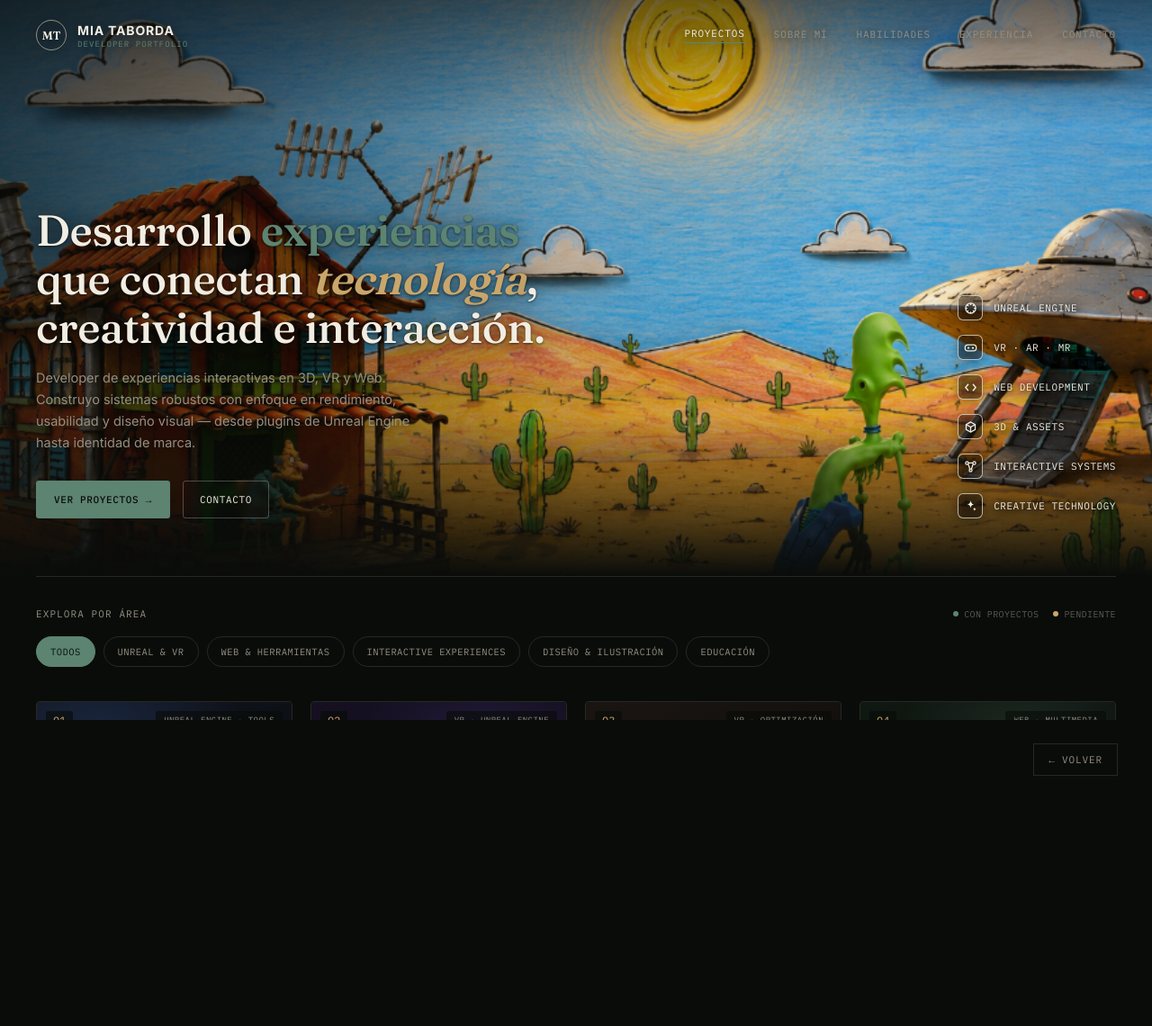
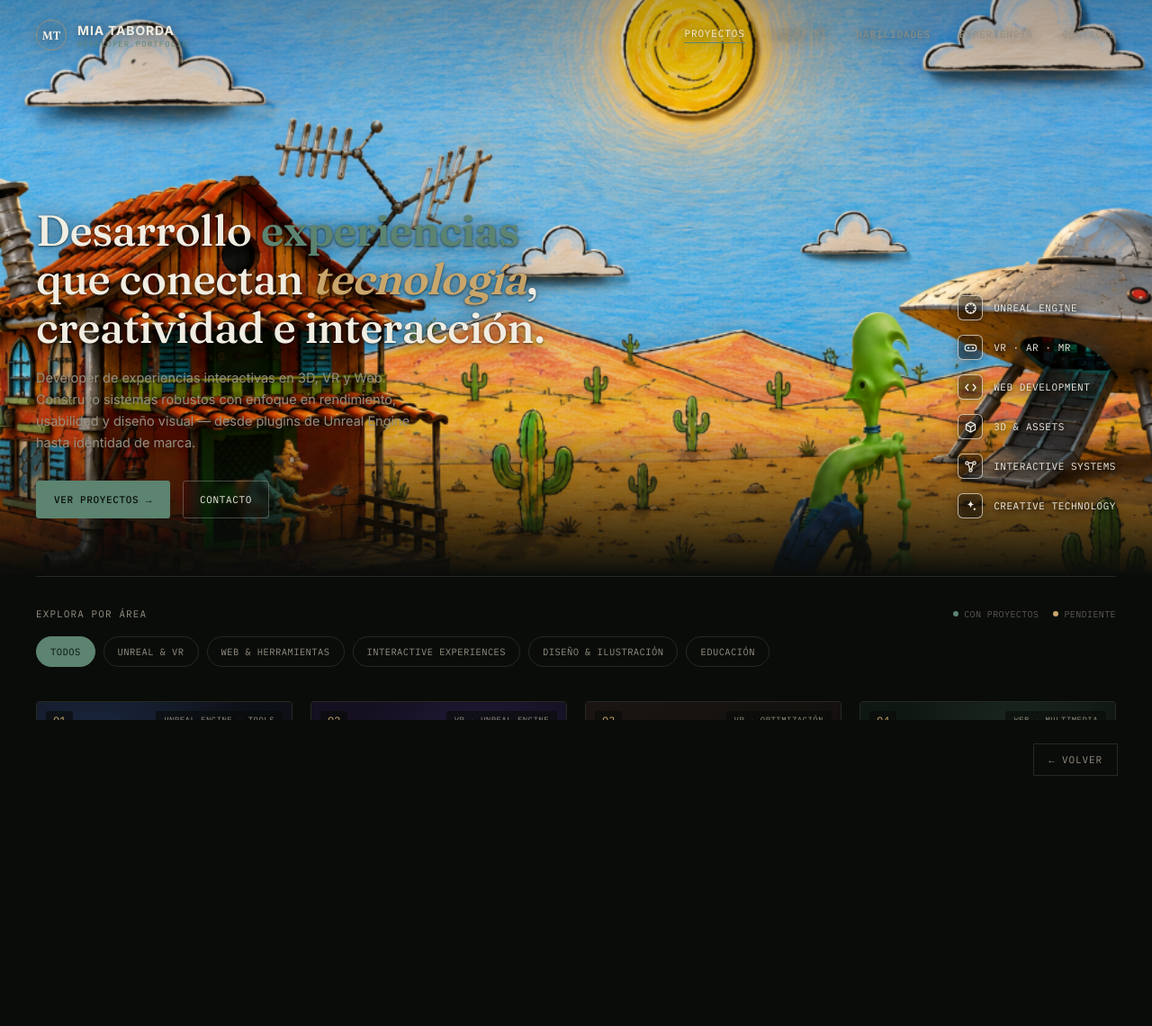
Before and after one commit to MiaTMon/portafolio, a plain HTML site: page index.html in a window 1280 px wide. Shown: the top 1140 px of the page at 90% size. Drawn offline with Linux system fonts and the light colour scheme.

Commit message:
Update index.html

```diff
--- a/index.html
+++ b/index.html
@@ -68,9 +68,7 @@ nav.main-nav a:hover, nav.main-nav a.active{ color:var(--ink); border-bottom:1px
 }
 .hero-bg-scrim{
   position:absolute; inset:0; z-index:2;
-  background:
-    linear-gradient(90deg, rgba(10,12,10,.72) 0%, rgba(10,12,10,.45) 25%, rgba(10,12,10,.15) 50%, rgba(10,12,10,.03) 75%, rgba(10,12,10,.08) 100%),
-    linear-gradient(to bottom, rgba(10,12,10,0.55) 0%, transparent 22%, transparent 72%, var(--bg) 100%);
+  background: linear-gradient(to bottom, rgba(10,12,10,0.25) 0%, transparent 20%, transparent 74%, var(--bg) 100%);
 }
 
 .hero-content{ position:relative; z-index:3; display:flex; justify-content:space-between; align-items:flex-end; gap:40px; width:100%; }
```
